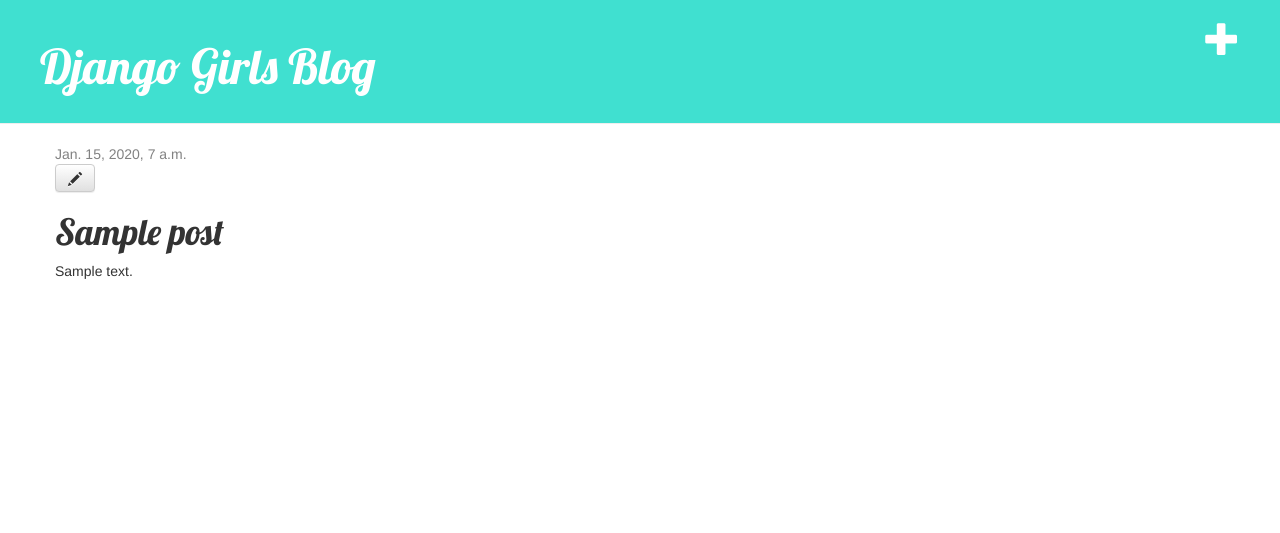
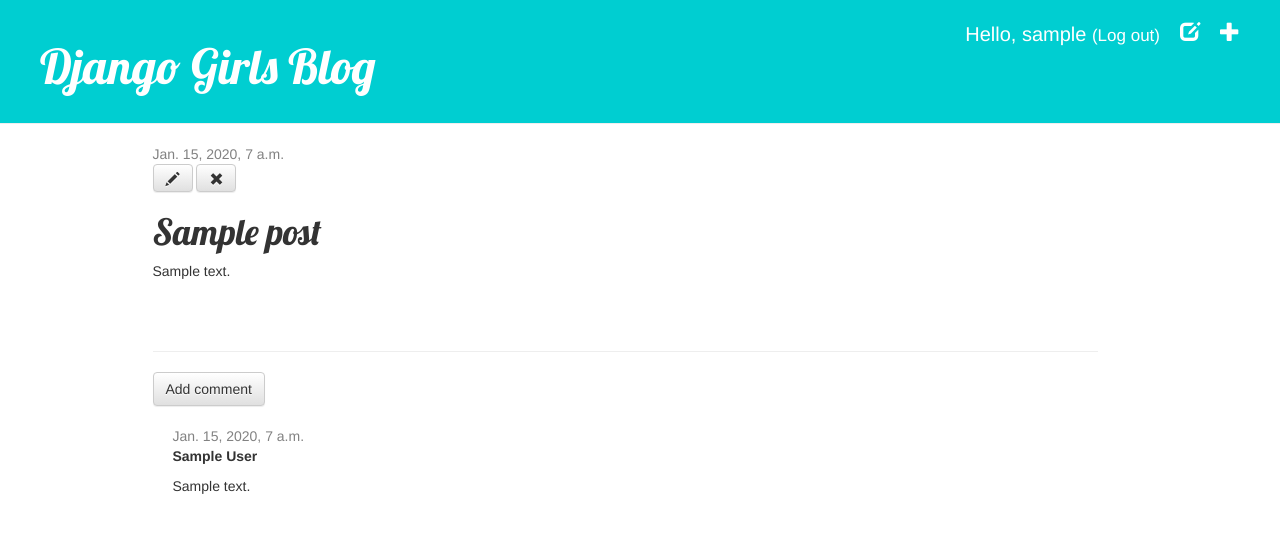
Before and after one commit to beatrizazanha/djangogirls-tutorial, a Django app: page /post/1/ in a window 1280 px wide. Shown: the top 533 px of the page. Run offline with Django 3.2, Linux system fonts and the light colour scheme; a user stored in the database is signed in; tables that the repository leaves empty hold one stand-in row (values such as "Sample post"); some libraries are stand-ins or nearby versions.

Commit message:
Final adjustments on the site.

```diff
--- a/blog/admin.py
+++ b/blog/admin.py
@@ -1,4 +1,5 @@
 from django.contrib import admin
-from .models import Post
+from .models import Post, Comment
 
 admin.site.register(Post)
+admin.site.register(Comment)
--- a/blog/models.py
+++ b/blog/models.py
@@ -17,3 +17,20 @@ class Post(models.Model):
 
     def __str__(self):
         return self.title
+
+class Comment(models.Model):
+    post = models.ForeignKey('blog.Post', on_delete=models.CASCADE, related_name='comments')
+    author = models.CharField(max_length=200)
+    text = models.TextField()
+    created_date = models.DateTimeField(default=timezone.now)
+    approved_comment = models.BooleanField(default=False)
+
+    def approve(self):
+        self.approved_comment = True
+        self.save()
+
+    def approved_comments(self):
+        return self.comments.filter(approved_comment=True)
+
+    def __str__(self):
+        return self.text
--- a/blog/static/css/blog.css
+++ b/blog/static/css/blog.css
@@ -1,5 +1,5 @@
 .page-header {
-    background-color: #40E0D0;
+    background-color: #00CED1;
     margin-top: 0;
     padding: 20px 20px 20px 40px;
 }
@@ -33,7 +33,7 @@ h1, h2, h3, h4 {
 .top-menu, .top-menu:hover, .top-menu:visited {
     color: #ffffff;
     float: right;
-    font-size: 26pt;
+    font-size: 15pt;
     margin-right: 20px;
 }
 
@@ -44,3 +44,7 @@ h1, h2, h3, h4 {
 .post h1 a, .post h1 a:visited {
     color: #000000;
 }
+
+.comment {
+    margin: 20px 0px 20px 20px;
+}
--- a/blog/templates/blog/base.html
+++ b/blog/templates/blog/base.html
@@ -11,13 +11,17 @@
         <div class="page-header">
         	{% if user.is_authenticated %}
     			<a href="{% url 'post_new' %}" class="top-menu"><span class="glyphicon glyphicon-plus"></span></a>
+    			<a href="{% url 'post_draft_list' %}" class="top-menu"><span class="glyphicon glyphicon-edit"></span></a>
+    			<p class="top-menu">Hello, {{ user.username }} <small>(<a href="{% url 'logout' %}" style="color: white">Log out</a>)</small></p>
+    		{% else %}
+            <a href="{% url 'login' %}" class="top-menu"><span class="glyphicon glyphicon-log-in"></span></a>
 			{% endif %}
     		<h1><a href="/">Django Girls Blog</a></h1>
 		</div>
 
 		<div class="content container">
 		    <div class="row">
-		        <div class="col-md-8">
+		        <div class="col-md-10 col-md-offset-1" style="text-align: justify;">
 		            {% block content %}
             		{% endblock %}
 		        </div>
--- a/blog/templates/blog/post_detail.html
+++ b/blog/templates/blog/post_detail.html
@@ -3,14 +3,36 @@
 {% block content %}
     <div class="post">
         {% if post.published_date %}
-            <div class="date">
-                {{ post.published_date }}
-            </div>
-        {% endif %}
+    		<div class="date">
+        		{{ post.published_date }}
+    		</div>
+		{% else %}
+    		<a class="btn btn-default" href="{% url 'post_publish' pk=post.pk %}"><span class="glyphicon glyphicon-ok"></span></a>
+		{% endif %}
         {% if user.is_authenticated %}
-     		<a class="btn btn-default" href="{% url 'post_edit' pk=post.pk %}"><span class="glyphicon glyphicon-pencil"></span></a>
+	     	<a class="btn btn-default" href="{% url 'post_edit' pk=post.pk %}"><span class="glyphicon glyphicon-pencil"></span></a>
+	     	<a class="btn btn-default" href="{% url 'post_remove' pk=post.pk %}"><span class="glyphicon glyphicon-remove"></span></a>
 		{% endif %}
         <h1>{{ post.title }}</h1>
         <p>{{ post.text|linebreaksbr }}</p>
     </div>
+    <hr>
+    <a class="btn btn-default" href="{% url 'add_comment_to_post' pk=post.pk %}">Add comment</a>
+	{% for comment in post.comments.all %}
+	    {% if user.is_authenticated or comment.approved_comment %}
+	    <div class="comment">
+	        <div class="date">
+	            {{ comment.created_date }}
+	            {% if not comment.approved_comment %}
+	                <a class="btn btn-default" href="{% url 'comment_remove' pk=comment.pk %}"><span class="glyphicon glyphicon-remove"></span></a>
+	                <a class="btn btn-default" href="{% url 'comment_approve' pk=comment.pk %}"><span class="glyphicon glyphicon-ok"></span></a>
+	            {% endif %}
+	        </div>
+	        <strong>{{ comment.author }}</strong>
+	        <p>{{ comment.text|linebreaks }}</p>
+	    </div>
+	    {% endif %}
+	{% empty %}
+	    <p>No comments here yet :(</p>
+	{% endfor %}
 {% endblock %}
--- a/blog/templates/blog/post_list.html
+++ b/blog/templates/blog/post_list.html
@@ -8,6 +8,7 @@
             </div>
             <h1><a href="{% url 'post_detail' pk=post.pk %}">{{ post.title }}</a></h1>
             <p>{{ post.text|linebreaksbr }}</p>
+            <a href="{% url 'post_detail' pk=post.pk %}" style="color: #00CED1">Comments: {{ post.approved_comments.count }}</a>
         </div>
     {% endfor %}
 {% endblock %}
--- a/blog/urls.py
+++ b/blog/urls.py
@@ -6,4 +6,10 @@ urlpatterns = [
     url(r'^post/(?P<pk>[0-9]+)/$', views.post_detail, name='post_detail'),
     url(r'^post/new/$', views.post_new, name='post_new'),
     url(r'^post/(?P<pk>\d+)/edit/$', views.post_edit, name='post_edit'),
+    url(r'^drafts/$', views.post_draft_list, name='post_draft_list'),
+    url(r'^post/(?P<pk>\d+)/publish/$', views.post_publish, name='post_publish'),
+    url(r'^post/(?P<pk>\d+)/remove/$', views.post_remove, name='post_remove'),
+    url(r'^post/(?P<pk>\d+)/comment/$', views.add_comment_to_post, name='add_comment_to_post'),
+    url(r'^comment/(?P<pk>\d+)/approve/$', views.comment_approve, name='comment_approve'),
+url(r'^comment/(?P<pk>\d+)/remove/$', views.comment_remove, name='comment_remove'),
 ]
--- a/blog/views.py
+++ b/blog/views.py
@@ -1,7 +1,8 @@
 from django.shortcuts import render, get_object_or_404, redirect
+from django.contrib.auth.decorators import login_required
 from django.utils import timezone
-from .forms import PostForm
-from .models import Post
+from .forms import PostForm, CommentForm
+from .models import Post, Comment
 
 def post_list(request):
     posts = Post.objects.filter(published_date__lte=timezone.now()).order_by('published_date')
@@ -11,19 +12,20 @@ def post_detail(request, pk):
     post = get_object_or_404(Post, pk=pk)
     return render(request, 'blog/post_detail.html', {'post': post})
 
+@login_required
 def post_new(request):
     if request.method == "POST":
         form = PostForm(request.POST)
         if form.is_valid():
             post = form.save(commit=False)
             post.author = request.user
-            post.published_date = timezone.now()
             post.save()
             return redirect('post_detail', pk=post.pk)
     else:
         form = PostForm()
     return render(request, 'blog/post_edit.html', {'form': form})
 
+@login_required
 def post_edit(request, pk):
     post = get_object_or_404(Post, pk=pk)
     if request.method == "POST":
@@ -31,9 +33,50 @@ def post_edit(request, pk):
         if form.is_valid():
             post = form.save(commit=False)
             post.author = request.user
-            post.published_date = timezone.now()
             post.save()
             return redirect('post_detail', pk=post.pk)
     else:
         form = PostForm(instance=post)
     return render(request, 'blog/post_edit.html', {'form': form})
+
+@login_required
+def post_draft_list(request):
+	posts = Post.objects.filter(published_date__isnull=True).order_by('created_date')
+	return render(request, 'blog/post_draft_list.html', {'posts': posts})
+
+@login_required
+def post_publish(request, pk):
+    post = get_object_or_404(Post, pk=pk)
+    post.publish()
+    return redirect('post_detail', pk=pk)
+
+@login_required
+def post_remove(request, pk):
+    post = get_object_or_404(Post, pk=pk)
+    post.delete()
+    return redirect('post_list')
+
+def add_comment_to_post(request, pk):
+    post = get_object_or_404(Post, pk=pk)
+    if request.method == "POST":
+        form = CommentForm(request.POST)
+        if form.is_valid():
+            comment = form.save(commit=False)
+            comment.post = post
+            comment.save()
+            return redirect('post_detail', pk=post.pk)
+    else:
+        form = CommentForm()
+    return render(request, 'blog/add_comment_to_post.html', {'form': form})
+
+@login_required
+def comment_approve(request, pk):
+    comment = get_object_or_404(Comment, pk=pk)
+    comment.approve()
+    return redirect('post_detail', pk=comment.post.pk)
+
+@login_required
+def comment_remove(request, pk):
+    comment = get_object_or_404(Comment, pk=pk)
+    comment.delete()
+    return redirect('post_detail', pk=comment.post.pk)
--- a/mysite/settings.py
+++ b/mysite/settings.py
@@ -120,3 +120,5 @@ USE_TZ = True
 
 STATIC_URL = '/static/'
 STATIC_ROOT = os.path.join(BASE_DIR, 'static')
+
+LOGIN_REDIRECT_URL = '/'
--- a/mysite/urls.py
+++ b/mysite/urls.py
@@ -15,8 +15,11 @@ Including another URLconf
 """
 from django.contrib import admin
 from django.conf.urls import url, include
+from django.contrib.auth import views
 
 urlpatterns = [
     url(r'^admin/', admin.site.urls),
+    url(r'^accounts/login/$', views.login, name='login'),
+    url(r'^accounts/logout/$', views.logout, name='logout', kwargs={'next_page': '/'}),
     url(r'', include('blog.urls')),
 ]
```
Also changed, not shown: blog/forms.py (+7 -1 lines), blog/templates/blog/add_comment_to_post.html (added, +9 -0 lines), blog/templates/blog/post_draft_list.html (added, +11 -0 lines), blog/templates/registration/login.html (added, +28 -0 lines), blog/migrations/0002_comment.py (added).
